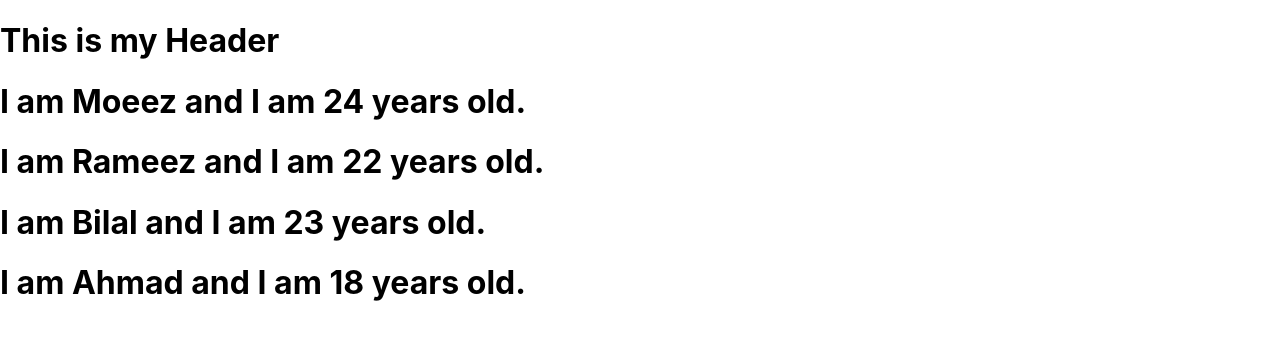
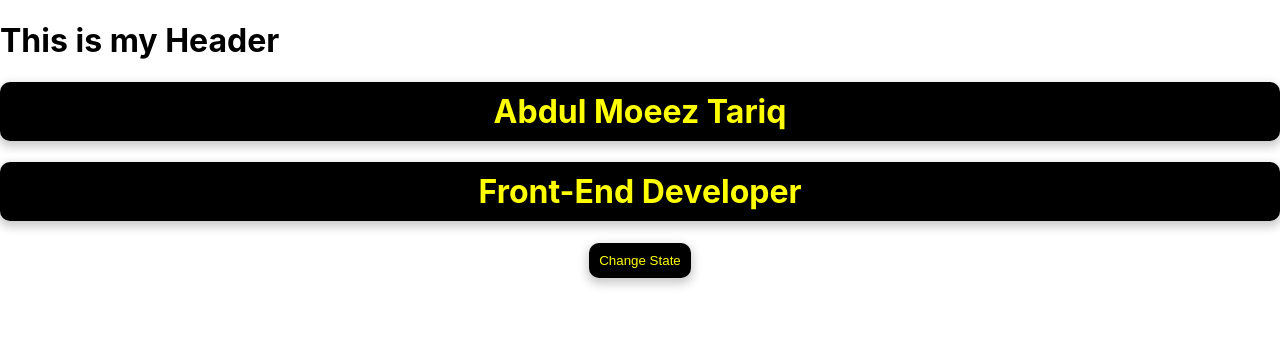
Before and after one commit to abdul-moeez-tariq/react-journey, a React (Create React App) app: page / in a window 1280 px wide. Shown: the top 340 px of the page. Built offline with nearby package versions, Linux system fonts and the light colour scheme.

Commit message:
Update react-journey

```diff
--- a/public/index.html
+++ b/public/index.html
@@ -1,4 +1,4 @@
-<!DOCTYPE html>
+<!doctype html>
 <html lang="en">
   <head>
     <meta charset="utf-8" />
@@ -25,6 +25,12 @@
       Learn how to configure a non-root public URL by running `npm run build`.
     -->
     <title>React App</title>
+    <!-- <link
+      href="https://cdn.jsdelivr.net/npm/bootstrap@5.3.8/dist/css/bootstrap.min.css"
+      rel="stylesheet"
+      integrity="sha384-sRIl4kxILFvY47J16cr9ZwB07vP4J8+LH7qKQnuqkuIAvNWLzeN8tE5YBujZqJLB"
+      crossorigin="anonymous"
+    /> -->
   </head>
   <body>
     <noscript>You need to enable JavaScript to run this app.</noscript>
@@ -39,5 +45,11 @@
       To begin the development, run `npm start` or `yarn start`.
       To create a production bundle, use `npm run build` or `yarn build`.
     -->
+
+    <!-- <script
+      src="https://cdn.jsdelivr.net/npm/bootstrap@5.3.8/dist/js/bootstrap.bundle.min.js"
+      integrity="sha384-FKyoEForCGlyvwx9Hj09JcYn3nv7wiPVlz7YYwJrWVcXK/BmnVDxM+D2scQbITxI"
+      crossorigin="anonymous"
+    ></script> -->
   </body>
 </html>
--- a/src/App.js
+++ b/src/App.js
@@ -6,20 +6,20 @@ import Header from "./components/Header";
 // import Footer from "./components/Footer";
 // import PropTypes from "prop-types";
 
-// Class Component
+// // Class Component
 // import MyClass from "./components/classComponents/MyClass";
 // import {
 //   // ClassProps,
 //   ClassPropsSecond,
 // } from "./components/classComponents/ClassProps";
 
-// Props in React
+// // Props in React
 // import Props from "./props/Props";
 
-// Arrow Functions in React
+// // Arrow Functions in React
 // import ArrowFunc from "./arrowFunctions/ArrowFunc";
 
-// Default Export vs Name Export
+// // Default Export vs Name Export
 // import AnyDefaultExport, {
 //   NamedExport,
 //   NamedExportTwo,
@@ -31,30 +31,36 @@ import Header from "./components/Header";
 // // State
 // import State from "./states/State";
 
-// Destructuring With Props
+// // Destructuring With Props
 // import WithProps from "./destructureProps&State/WithProps";
 
-// Destructuring With State
+// // Destructuring With State
 // import WithState from "./destructureProps&State/WithState";
 
-// Events
+// // Events
 // import ClickEvent from "./events/ClickEvent";
 // import BindingEventHandler from "./events/BindingEventHandler";
 
-// React Lifecycle Methods
+// // React Lifecycle Methods
 // import Mounting from "./reactLifecycle/Mounting";
 // import Updating from "./reactLifecycle/Updating";
 // import UpdatingMethods from "./reactLifecycle/UpdatingMethods";
 // import UnMountingParent from "./reactLifecycle/UnMountingParent";
 
-// PassingMethodAsProps
+// // PassingMethodAsProps
 // import ParentComponent from "./passingMethodAsProps/ParentComponent";
 
-// Condtional Rendering
+// // Condtional Rendering
 // import Conditionals from "./conditionalRendering/Conditionals";
 
-// List / Array Rendering
-import Students from "./listRendering/Students";
+// // List / Array Rendering
+// import Students from "./listRendering/Students";
+
+// // List & Keys
+// import ListWithKeys from "./list&Keys/ListWithKeys";
+
+// // Style Components
+import StyleComponents from "./styleComponents/StyleComponents";
 
 // Class Component
 class App extends React.Component {
@@ -119,7 +125,13 @@ class App extends React.Component {
         {/* <Conditionals /> */}
 
         {/* List / Array Rendering */}
-        <Students />
+        {/* <Students /> */}
+
+        {/* List & Keys */}
+        {/* <ListWithKeys /> */}
+
+        {/* Style Components */}
+        <StyleComponents />
       </>
     );
   }
--- /dev/null
+++ b/src/list&Keys/ListWithKeys.js
@@ -0,0 +1,62 @@
+import React from "react";
+import ListWithKeysChild from "./ListWithKeysChild";
+
+// --- Arrays List Rendering with Keys ---
+// function ListWithKeys() {
+//   const students = ["Moeez", "Rameez", "Zaid", "Ahmad"];
+
+//   //   let studentNames = students.map((std) => <li>{std}</li>);
+
+//   // First Method to define unique key
+//   let studentNames = students.map((std, index) => <li key={index}>{std}</li>);
+
+//   return (
+//     <div>
+//       {/* Expression */}
+//       {/* {students.map((std) => (
+//         <li>{std}</li>
+//       ))} */}
+
+//       {<ul>{studentNames}</ul>}
+//     </div>
+//   );
+// }
+
+// --- Object List Rendering With Keys ---
+function ListWithKeys() {
+  const students = [
+    {
+      id: 1,
+      name: "Moeez",
+      age: 24,
+    },
+    {
+      id: 2,
+      name: "Rameez",
+      age: 22,
+    },
+    {
+      id: 3,
+      name: "Bilal",
+      age: 23,
+    },
+    {
+      id: 4,
+      name: "Ahmad",
+      age: 18,
+    },
+  ];
+
+  //   let studentNames = students.map((std, index) => <li key={index}>{std}</li>);
+
+  return (
+    <div>
+      {/* map returns data in Array form. */}
+      {students.map((std) => (
+        <ListWithKeysChild key={std.id} std={std} />
+      ))}
+    </div>
+  );
+}
+
+export default ListWithKeys;
--- /dev/null
+++ b/src/styleComponents/StyleComponents.js
@@ -0,0 +1,100 @@
+import React, { Component } from "react";
+
+// // --- Inline Style using JavaScript Object ---
+// export default class StyleComponents extends Component {
+//   render() {
+//     return (
+//       <div>
+//         {/* <h1 style={{ color: "red" }}>Abdul Moeez Tariq</h1> */}
+
+//         <h1 style={{ color: "red", backgroundColor: "yellow" }}>
+//           Abdul Moeez Tariq - Full Stack JavaScript Developer
+//         </h1>
+//       </div>
+//     );
+//   }
+// }
+
+// // --- Inline Styling Using Seperate Object ---
+// export default class StyleComponents extends Component {
+//   render() {
+//     // Styling Object ---> cannot be called in other component
+//     let styleObj1 = {
+//       color: "red",
+//       backgroundColor: "black",
+//     };
+
+//     // Second Styling Object
+//     let styleObj2 = {
+//       textAlign: "center",
+//       fontFamily: "cooper",
+//     };
+
+//     return (
+//       <div>
+//         {/* <h1 style={styleObj1}>
+//           Abdul Moeez Tariq - Full Stack JavaScript Developer
+//         </h1> */}
+
+//         {/* Using spread operator to use multiple styling objects */}
+//         <h1 style={{ ...styleObj1, ...styleObj2 }}>
+//           Abdul Moeez Tariq - Full Stack JavaScript Developer
+//         </h1>
+//       </div>
+//     );
+//   }
+// }
+
+// // Changing State Using Styles
+export default class StyleComponents extends Component {
+  // constructor
+  constructor(props) {
+    super(props);
+
+    this.state = {
+      active: false,
+      name: "Abdul Moeez Tariq",
+      designation: "Front-End Developer",
+    };
+  }
+
+  // Event Handler
+  changeState = () => {
+    this.setState({
+      active: true,
+      name: "moizycodes",
+      designation: "{{Full Stack JavaScript Developer}}",
+    });
+  };
+
+  render() {
+    let styleObj = {
+      padding: "10px 10px",
+      color: "yellow",
+      backgroundColor: "black",
+      border: "none",
+      borderRadius: "10px",
+      cursor: "pointer",
+      boxShadow: "0px 4px 10px 2px rgba(0, 0, 0, 0.2)",
+    };
+
+    // condition
+    if (this.state.active) {
+      styleObj.backgroundColor = "blue";
+    }
+    return (
+      <>
+        <div className="App">
+          <h1 style={styleObj}>{this.state.name}</h1>
+          <h1 style={styleObj}>{this.state.designation}</h1>
+        </div>
+
+        <div className="App">
+          <button style={styleObj} onClick={this.changeState}>
+            Change State
+          </button>
+        </div>
+      </>
+    );
+  }
+}
```
Also changed, not shown: src/list&Keys/ListWithKeysChild.js (added, +26 -0 lines).
